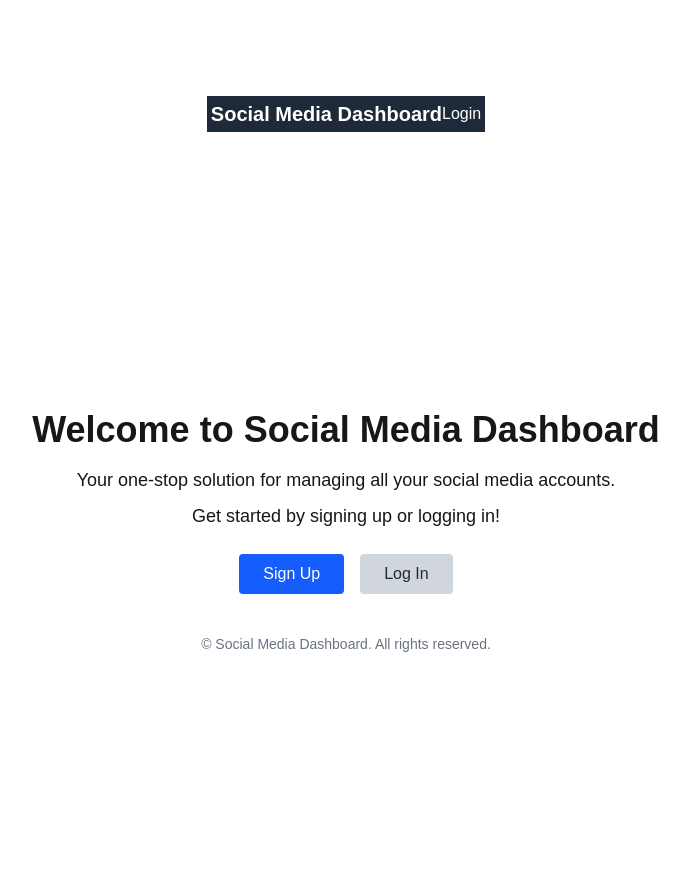
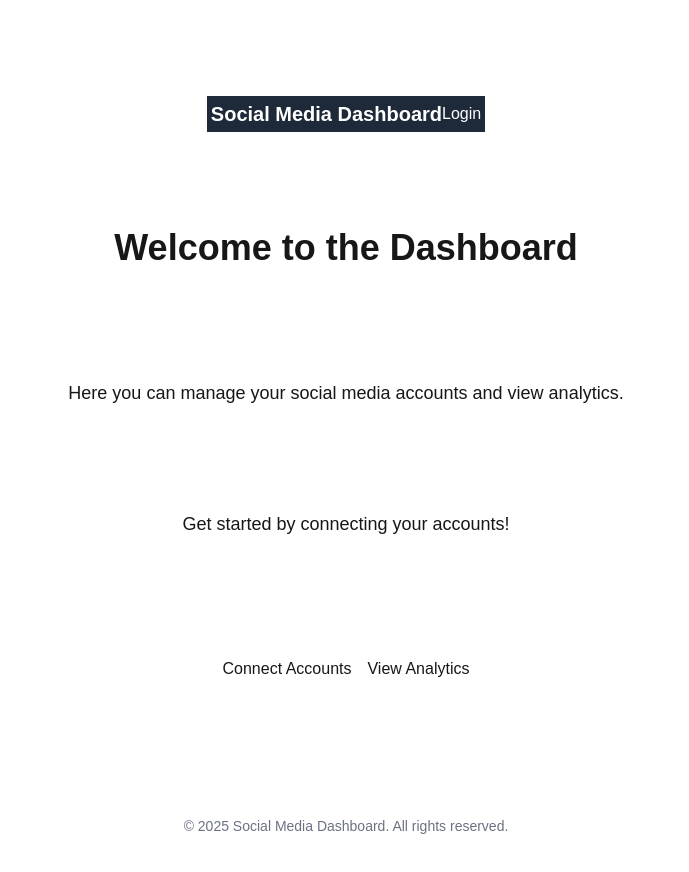
Before and after one commit to Jenni4B/socialMediaDash, a Next.js app: page / in a window 1280 px wide. Shown: the top 872 px of the page, without its empty margins (294-983 px from the left). Built offline with nearby package versions, Linux system fonts and the light colour scheme.

Commit message:
Shifting focus to the dashboard with this new branch, dev since that is the most under developed but most important part. I can circle back to login and signup later. Will be updating the readme once that is done

```diff
--- a/app/loginPage/page.tsx
+++ b/app/loginPage/page.tsx
@@ -2,6 +2,7 @@
 
 import React, { FormEvent } from "react";
 import NaviBar from "../../components/common/naviBar";
+
 
 const LoginPage: React.FC = () => {
   const handleSubmit = (e: FormEvent<HTMLFormElement>) => {
--- a/app/page.tsx
+++ b/app/page.tsx
@@ -1,12 +1,13 @@
 import React from "react";
-import WelcomePage from "./welcomePage/page";
+// import WelcomePage from "./welcomePage/page";
 import NaviBar from "../components/common/naviBar";
+import DashboardPage from "./dashboard/page";
 
 const Home: React.FC = () => {
   return (
     <div className="flex min-h-screen flex-col items-center justify-between p-24">
       <NaviBar />
-      <WelcomePage />
+      <DashboardPage />
     </div>
   );
 };
```
